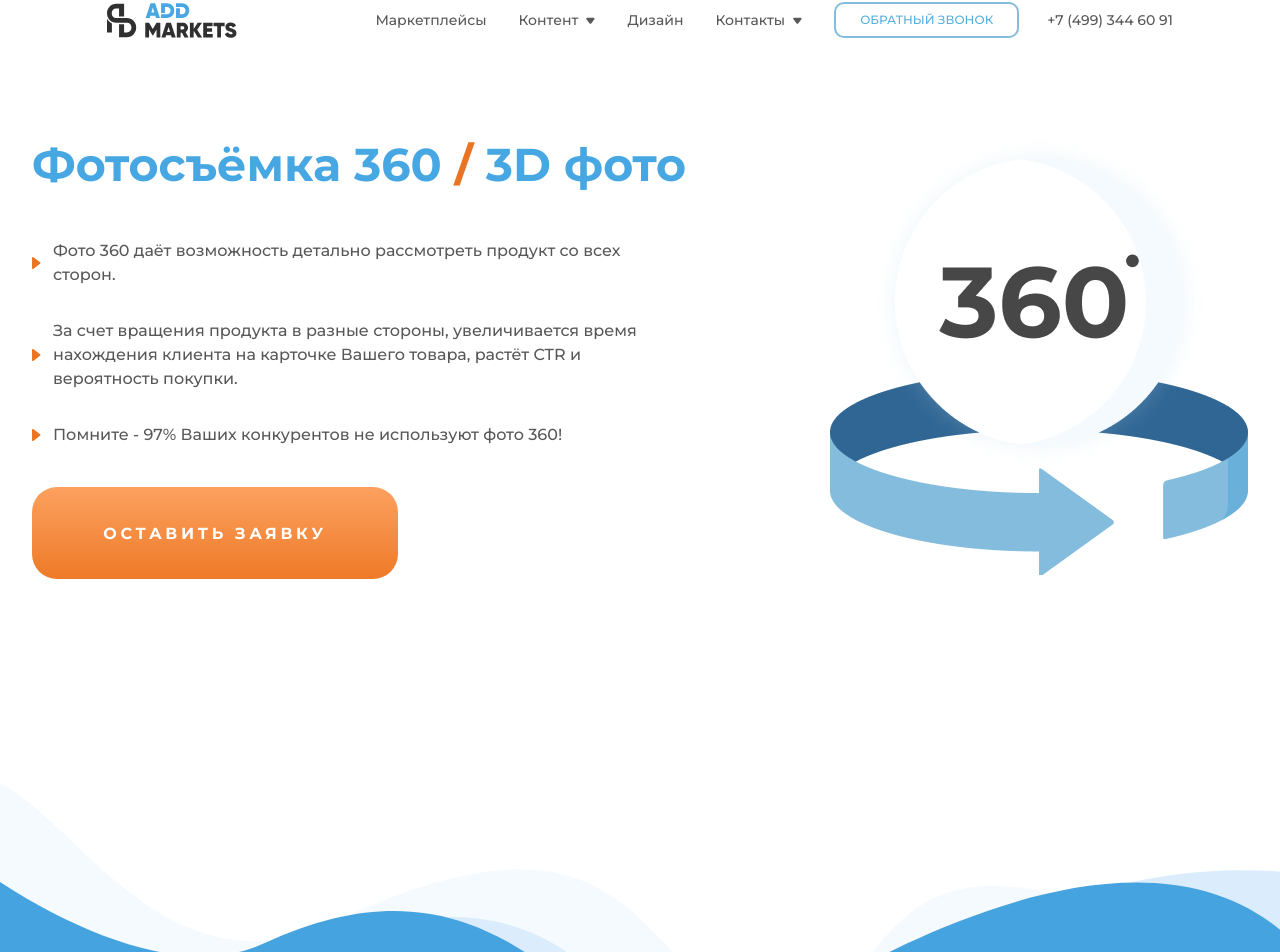
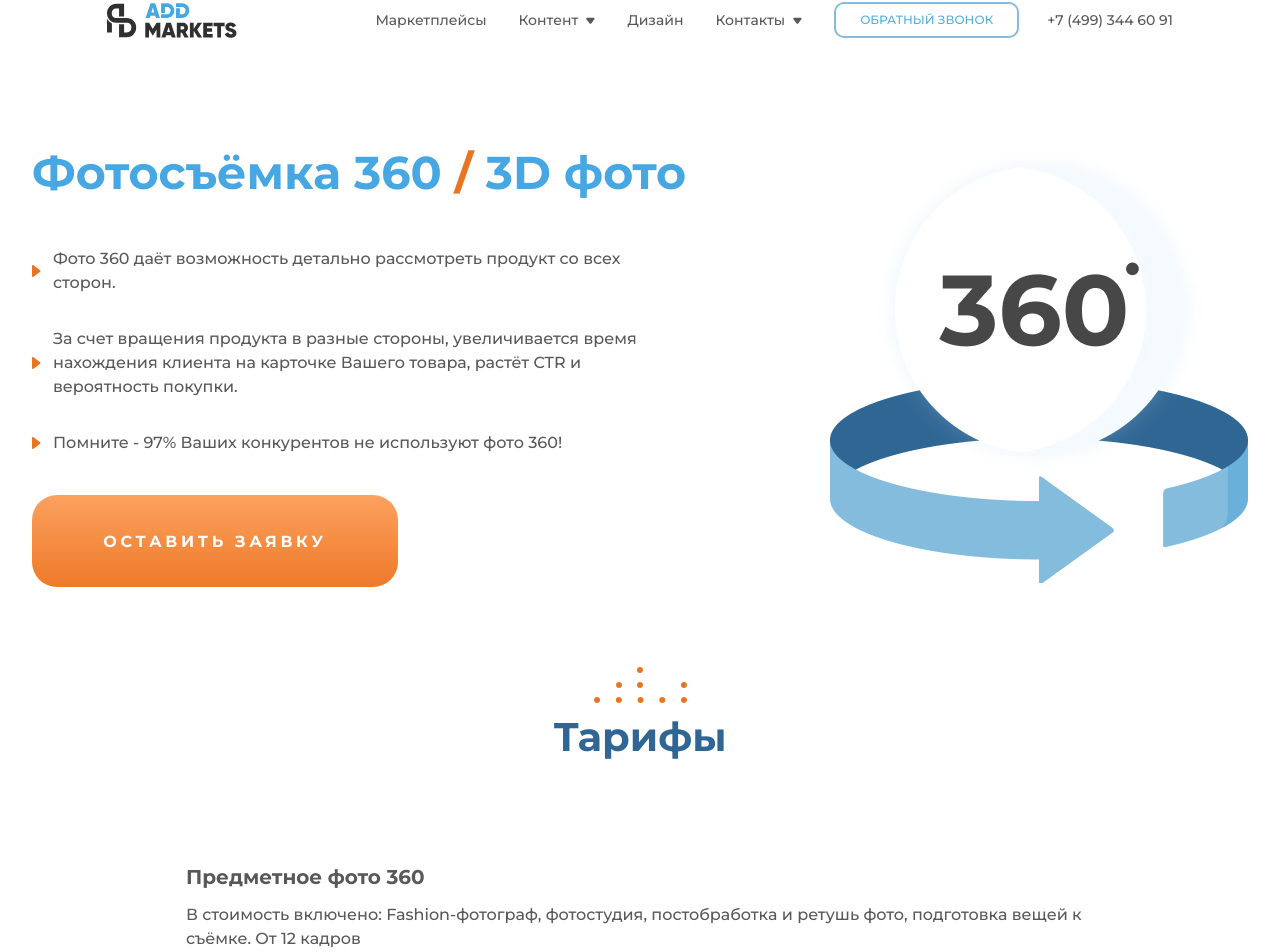
Before and after one commit to Shaqs0/addMarkets, a React (Vite) app: page /photo in a window 1280 px wide. Shown: the part 38-990 px from the top of the page. Built offline with nearby package versions, Linux system fonts and the light colour scheme.

Commit message:
upgate PhotoPage

```diff
--- a/src/assets/index.ts
+++ b/src/assets/index.ts
@@ -15,3 +15,4 @@ export {default as SecondWave} from './footer/second-wave.svg';
 export {default as ThirdWave} from './footer/third-wave.svg';
 export {default as Photo360} from './PhotoPage/Group.png';
 export {default as ListPolygon} from './PhotoPage/text-polygon.svg';
+export {default as OrangePoints} from './PhotoPage/orange_points.svg';
--- a/src/layout/Layout.tsx
+++ b/src/layout/Layout.tsx
@@ -1,4 +1,4 @@
-import { Outlet, useLocation } from 'react-router-dom';
+import { Link, Outlet, useLocation } from 'react-router-dom';
 import { BurgerIcon, CloseIcon, Logo, Mail, MobileNameLogo, NameLogo, NameLogoFooter, Polygon, SecondWave, SupportCallIcon, SupportMailIcon, ThirdWave, Wave} from '../assets';
 import { useState } from 'react';
 
@@ -70,7 +70,7 @@ export function Layout() {
 						<div className='flex gap-[32px] items-center max-md:hidden'>
 							<div className='flex'>
 								<ul className="flex gap-[32px] font-montserrat text-sm font-medium max-lg:gap-4">
-									<li><a href="/" className={`select-none ${isActive('/')}`}>Маркетплейсы</a></li>
+									<li><Link to={'/'} className={`select-none ${isActive('/')}`}>Маркетплейсы</Link></li>
 									<li
 										className='relative flex gap-2 items-center cursor-pointer select-none'
 										onClick={() => handleDropdownToggle('content')}
@@ -84,7 +84,7 @@ export function Layout() {
 										{activeDropdown === 'content' && (
 											<div className="absolute bg-[white] top-full mt-2 bg-white shadow-lg rounded-lg p-4 w-[323px] h-[281px]">
 												<ul className='flex text-text-color flex-col mt-3 gap-1 font-montserrat text-sm font-medium'>
-													<li><a href="photo" className={`select-none ${isActive('/photo')}`}>Фото 360</a></li>
+													<li><Link to={'photo'} className={`select-none ${isActive('/photo')}`}>Фото 360</Link></li>
 													<li><a href="#">Фото на невидимом манекене</a></li>
 													<li><a href="#">Предметная фотосъёмка</a></li>
 													<li><a href="#">Фото раскладки товара</a></li>
--- a/src/pages/PhotoPage/PhotoPage.tsx
+++ b/src/pages/PhotoPage/PhotoPage.tsx
@@ -1,33 +1,44 @@
-import { ListPolygon, Photo360 } from '../../assets';
+import { ListPolygon, OrangePoints, Photo360 } from '../../assets';
 import { Button } from '../../components/ui/Button/Button';
 
 
 export function PhotoPage () {
 	return (
-		<div className='flex mt-12'>
+		<div>
+			<div className='flex mt-12 p-2 '>
 				<div className='flex w-full items-center justify-center gap-36'>
 					<div className='flex flex-col gap-10'>
 						<p className='text-[#47A7E3] font-montserrat text-[46px] font-bold'>
                     Фотосъёмка 360
 							<span className='text-[#E97522]'> / </span>
                         3D фото</p>
-
 						<div className='flex text-text-color  flex-col w-[634px] text-wrap gap-8 font-montserrat text-base font-medium'>
 							<p className='flex gap-3 items-center'><img src={ListPolygon}/>Фото 360 даёт возможность детально рассмотреть продукт со всех сторон.</p>
 							<p className='flex gap-3 items-center'><img src={ListPolygon}/>За счет вращения продукта в разные стороны, увеличивается
                         время нахождения клиента на карточке Вашего товара,
                         растёт CTR и вероятность покупки. </p>
 							<p className='flex gap-3 items-center'><img src={ListPolygon}/>Помните - 97% Ваших конкурентов не используют фото 360!
-
 							</p>
 						</div>
 						<Button>ОСТАВИТЬ ЗАЯВКУ</Button>
 					</div>
-				<div className='flex'>
-					<img src={Photo360}/>
+					<div className='flex min-h-full'>
+						<img src={Photo360} className='w-full h-auto object-contain' alt="360 Photo"/>
+					</div>
 				</div>
 			</div>
 
+			<div className='flex w-full justify-center items-center flex-col gap-1 mt-16 p-2'>
+				<img src={OrangePoints} className='w-[93px] h-[36px]'/>
+				<p className='text-[#306694] font-montserrat text-[40px] font-bold'>Тарифы</p>
+			</div>
+
+			<div className='flex mt-20 justify-center items-center p-2'>
+				<div className='flex flex-col gap-3'>
+					<p className='text-text-color font-montserrat text-xl font-bold'>Предметное фото 360</p>
+					<p className='w-[908px] text-text-color font-montserrat text-base font-medium'>В стоимость включено: Fashion-фотограф, фотостудия, постобработка и ретушь фото, подготовка вещей к съёмке. От 12 кадров</p>
+				</div>
+			</div>
 		</div>
 	);
 }
```
Also changed, not shown: src/assets/PhotoPage/orange_points.svg (added). Lines whose indentation alone changed are shown as unchanged.
